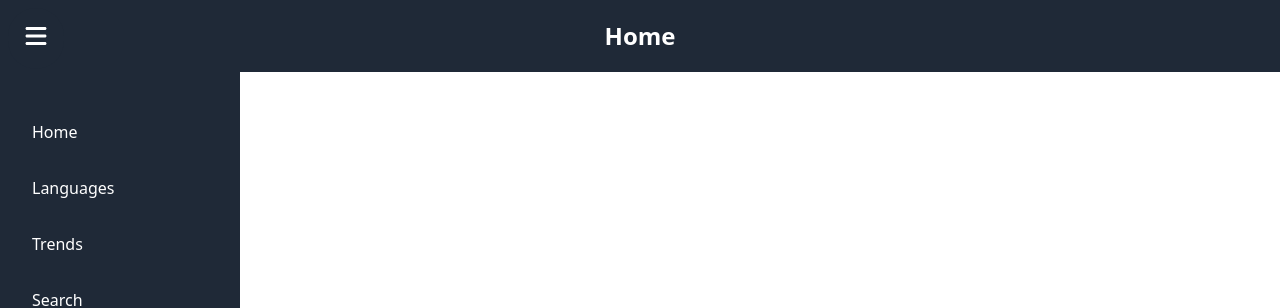
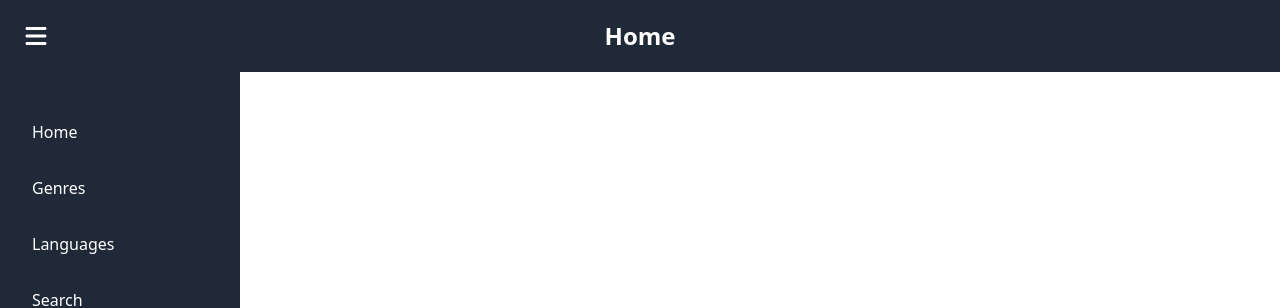
Before and after one commit to GabrielAlfaro07/Streaming-Server, a React (Vite) app in the folder streaming-app/: page /audio/home in a window 1280 px wide. Both pictures are taken after a click on the button "Toggle Sidebar". Shown: the top 308 px of the page. Built offline with nearby package versions, Linux system fonts and the light colour scheme; no server answers.

Commit message:
Fixed routing for audio sidebar

```diff
--- a/streaming-app/src/components/sidebars/AudioPlayerSidebar.tsx
+++ b/streaming-app/src/components/sidebars/AudioPlayerSidebar.tsx
@@ -21,10 +21,10 @@ const AudioPlayerSidebar: React.FC<AudioPlayerSidebarProps> = ({ isOpen }) => {
           <Link to="/audio/home">Home</Link>
         </li>
         <li className="p-4 transition duration-300 ease-in-out hover:bg-gray-700 rounded-full">
-          <Link to="/audio/languages">Languages</Link>
+          <Link to="/audio/genres">Genres</Link>
         </li>
         <li className="p-4 transition duration-300 ease-in-out hover:bg-gray-700 rounded-full">
-          <Link to="/audio/trends">Trends</Link>
+          <Link to="/audio/languages">Languages</Link>
         </li>
         <li className="p-4 transition duration-300 ease-in-out hover:bg-gray-700 rounded-full">
           <Link to="/audio/search">Search</Link>
```
